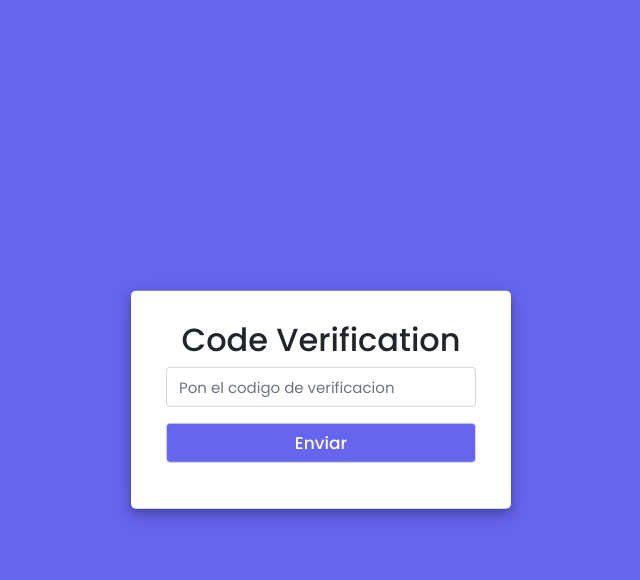
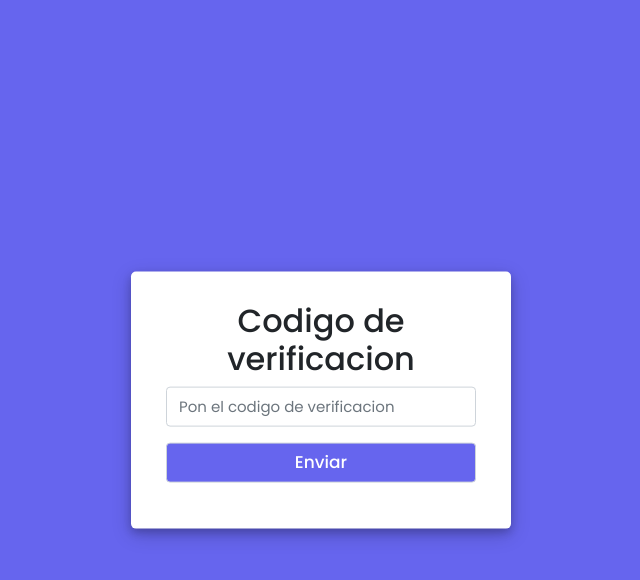
Before and after one commit to maubg-debug/Registrarse, a PHP site: page /user-otp.php in a window 1280 px wide. Shown: the top 580 px of the page, without its empty margins (319-959 px from the left). Run offline with PHP 8.4, Linux system fonts and the light colour scheme.

Commit message:
Update user-otp.php

```diff
--- a/sigup/user-otp.php
+++ b/sigup/user-otp.php
@@ -4,7 +4,7 @@
 
 <head>
     <meta charset="UTF-8">
-    <title>Code Verification</title>
+    <title>Codigo de verificacion</title>
     <link rel="stylesheet" href="https://stackpath.bootstrapcdn.com/bootstrap/4.5.2/css/bootstrap.min.css">
     <link rel="stylesheet" href="style.css">
 </head>
@@ -15,7 +15,7 @@
             <div class="col-md-4 offset-md-4 form">
                 <form action="user-otp.php" method="POST" autocomplete="off">
                     <h2 class="text-center">
-                        Code Verification</h2>
+                        Codigo de verificacion</h2>
                     <?php
                     if (isset($_SESSION['info'])) {
                     ?>
```
